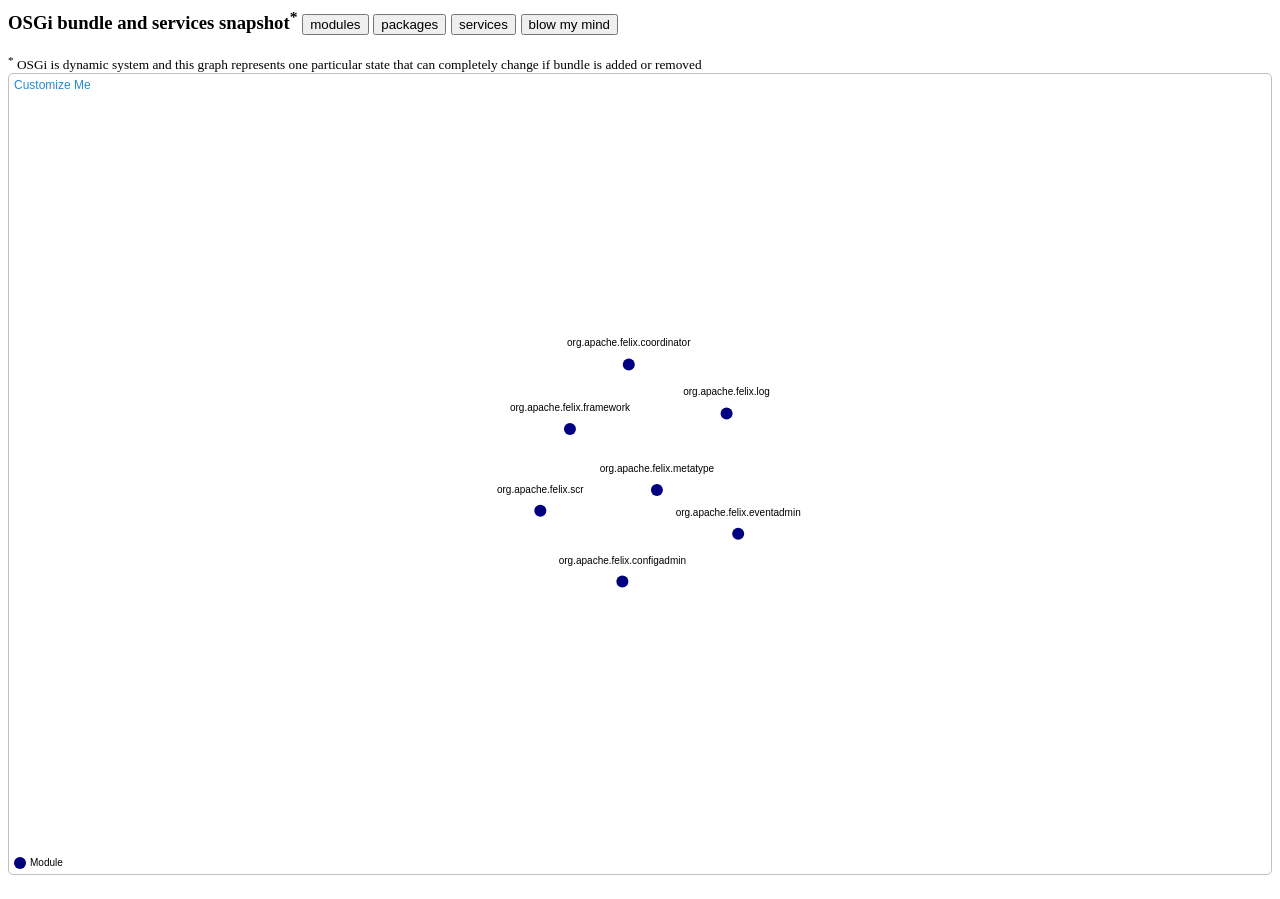
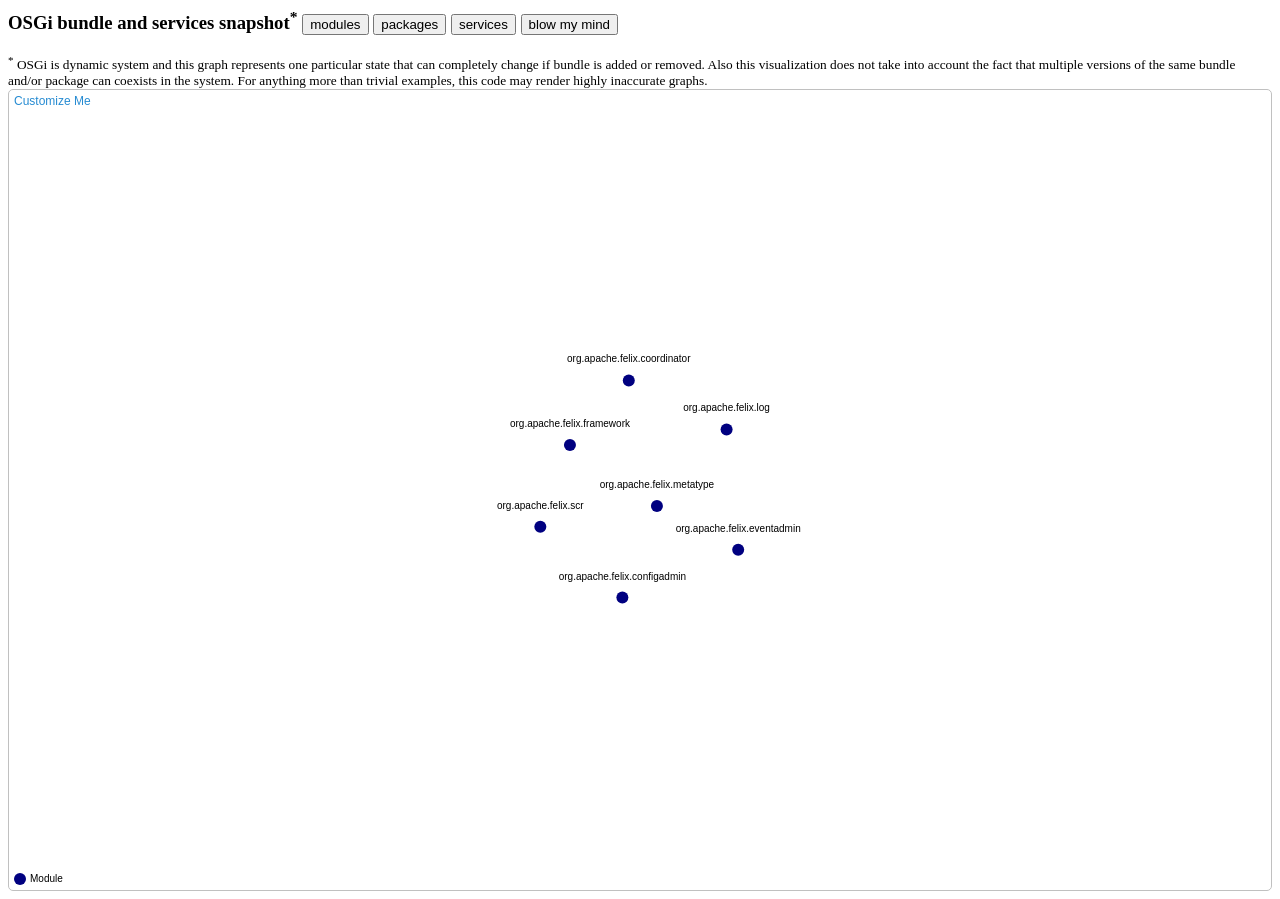
Before and after one commit to azzazzel/osgi_viz, a plain HTML site: page html/index.html in a window 1280 px wide. Drawn offline with Linux system fonts and the light colour scheme.

Commit message:
Updated disclaimer

```diff
--- a/html/index.html
+++ b/html/index.html
@@ -34,7 +34,13 @@
                 <button onclick='render("services.json")'>services</button>
                 <button onclick='render("all.json")'>blow my mind</button>
             </h3>
-           	<small><sup>*</sup> OSGi is dynamic system and this graph represents one particular state that can completely change if bundle is added or removed</small>
+           	<small>
+           		<sup>*</sup> OSGi is dynamic system and this graph represents one particular
+           		state that can completely change if bundle is added or removed. Also this visualization
+           		does not take into account the fact that multiple versions of the same bundle and/or
+           		package can coexists in the system. For anything more than trivial examples, this
+           		code may render highly inaccurate graphs.
+           	</small>
         </div>
         <div id="diagram"></div><!--the graph container-->
     </body>
```
